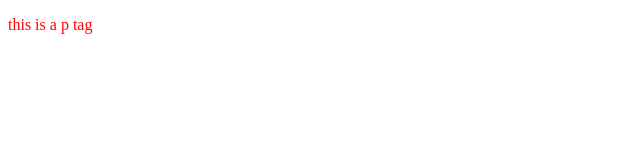
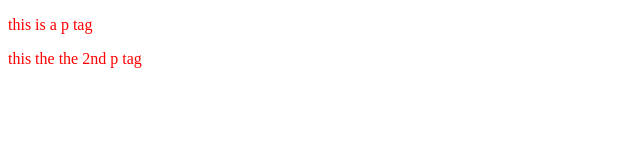
Before and after one commit to Alirazariaz42/testingMyskills, a plain HTML site: page index.html in a window 1280 px wide. Shown: the whole page, without its empty margins (0-640 px from the left). Drawn offline with Linux system fonts and the light colour scheme.

Commit message:
add a second p tag

```diff
--- a/index.html
+++ b/index.html
@@ -8,5 +8,6 @@
 </head>
 <body>
   <p> this is a p tag</p>
+  <p> this the the 2nd p tag</p>
 </body>
 </html>
```
